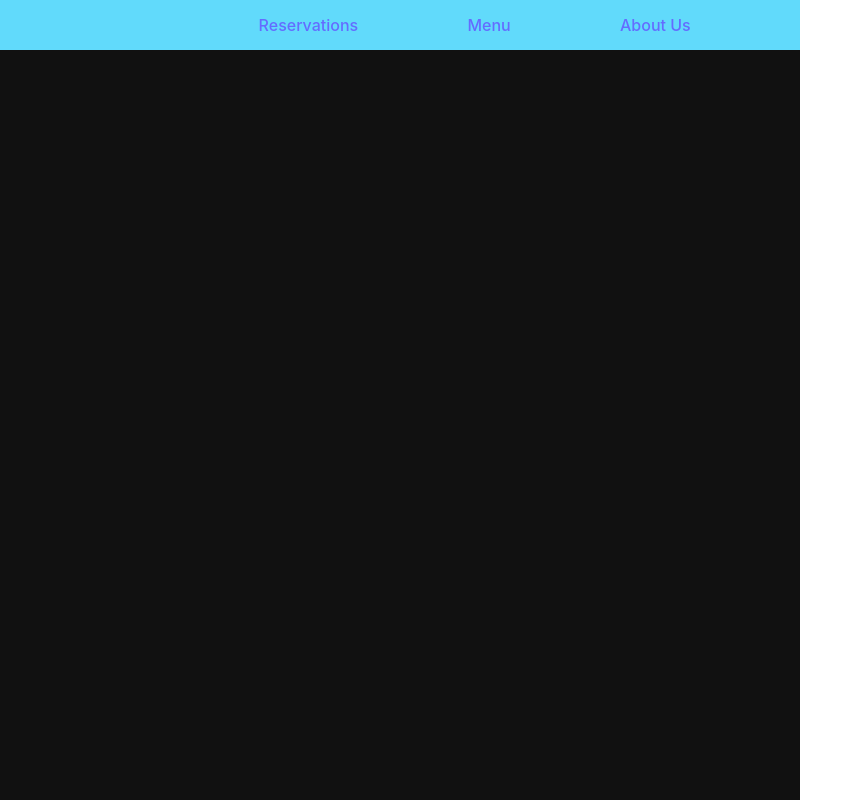
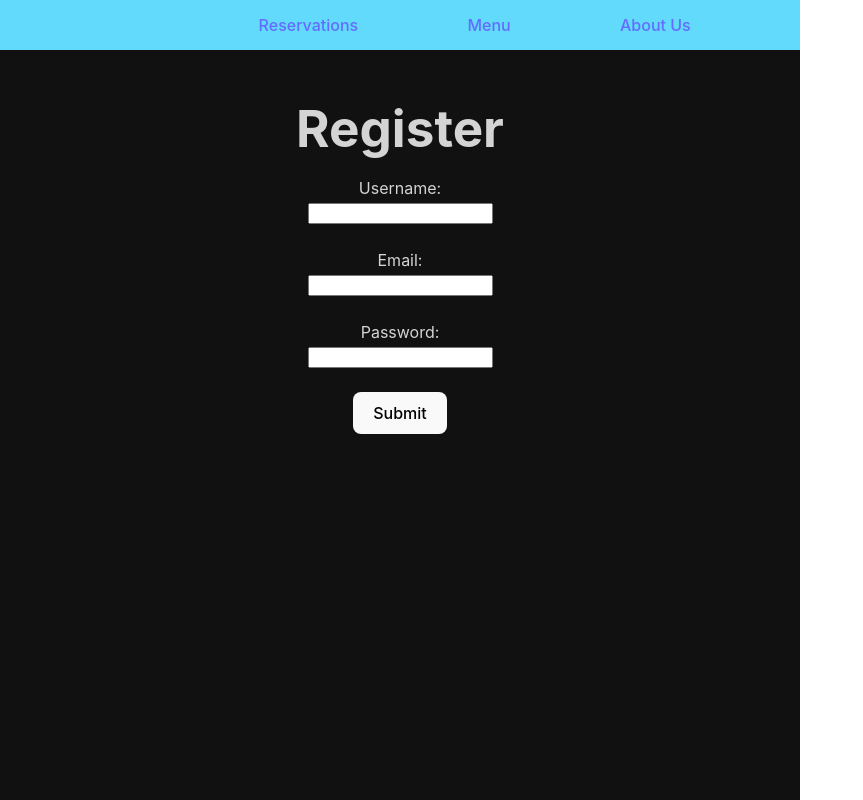
Before and after one commit to Cristian91493/RestaurantBuilder, a React (Vite) app in the folder client/restaurantBuilder/: page /reservation in a window 1280 px wide. Shown: the whole page, without its empty margins (0-863 px from the left). Built offline with nearby package versions, Linux system fonts and the light colour scheme.

Commit message:
added starter code to reservation page

```diff
--- a/client/restaurantBuilder/src/App.jsx
+++ b/client/restaurantBuilder/src/App.jsx
@@ -67,6 +67,7 @@ function App() {
             {/* if not logged in */}
             <Route path="/login" element={<Login setUser={setUser} />} />
             <Route path="/register" element={<Register setUser={setUser} />} />
+            <Route path="/reservation" element={<Reservation/>}/>
             {/* wild card * meaning anything thats not above, get this element = Navigate is like a redirect, not link  */}
             {/* can be path=* or path=/profile  one excludes all others not name, the other is just /profile locked down */}
 
--- a/client/restaurantBuilder/src/pages/Reservation.jsx
+++ b/client/restaurantBuilder/src/pages/Reservation.jsx
@@ -1,11 +1,109 @@
-import React from 'react'
+import axios from "axios";
 
-const Reservation = () => {
+import { useState } from "react";
+import { useNavigate } from "react-router-dom";
+
+let emptyForm = {
+  firstName: "",
+  lastName: "",
+  date:"",
+  time:"",
+  phoneNum:"",
+  email: "",
+};
+
+function Reservation({ setUser }) {
+  const navigate = useNavigate();
+
+  let [form, setForm] = useState(emptyForm);
+
+  const handleChange = (e) => {
+    setForm({ ...form, [e.target.name]: e.target.value });
+  };
+
+  // this is where we start getting data back from server
+  const handleSubmit = async (e) => {
+    e.preventDefault();
+    try {
+      // vite.config has proxy already setup
+      // fetch a post request(path, data)
+      console.log(form); // {username: 'Bob', password: 'pas123', email: 'bob@gmail.com'}
+      const response = await axios.post("/auth/register", form);
+      // axios formats the response to json already for us
+      // data.token should give us the token string, encrypted
+      const token = response.data.token;
+      console.log(token);
+      // if we don't have any tokens, reset the form
+      if (!token) {
+        setForm(emptyForm);
+        return;
+      }
+
+      // if we do get a token, we want to store it to persist user authorization
+      // localStorage set (key, value(make sure its a string))
+      localStorage.setItem("token", token);
+
+      // redirect to profile page
+      // we can only get to that route if we have a token and we do
+      // vite.config has the proxy before
+      // as long as we send the token with this, we don't need a req.boy/param to query a specific user
+      // we can't get to this route without the middleware, which is why we need the header to check for a token
+      const userResponse = await axios.get("/api/users", {
+        headers: { Authorization: token },
+      });
+      setUser(userResponse.data);
+      navigate("/profile");
+    } catch (err) {
+      console.log(err.response.data.error);
+      alert(err.response.data.error);
+    }
+  };
+
   return (
-    <div>
-
-    </div>
-  )
+    <>
+      <h1>Register</h1>
+      <form
+        onSubmit={handleSubmit}
+        // what this is creating from input's names:
+        // {username: 'asd', password: 'pas123', email: 'bob@gmail.com'}
+      >
+        <label htmlFor="username">Username:</label>
+        <br />
+        <input
+          type="text"
+          id="username"
+          name="username"
+          onChange={handleChange}
+          value={form.username}
+        />
+        <br />
+        <br />
+        <label htmlFor="email">Email:</label>
+        <br />
+        <input
+          type="email"
+          id="email"
+          name="email"
+          onChange={handleChange}
+          value={form.email}
+        />
+        <br />
+        <br />
+        <label htmlFor="password">Password:</label>
+        <br />
+        <input
+          type="password"
+          id="password"
+          name="password"
+          onChange={handleChange}
+          value={form.password}
+        />
+        <br />
+        <br />
+        <button>Submit</button>
+      </form>
+    </>
+  );
 }
 
-export default Reservation
+export default Reservation;
```
